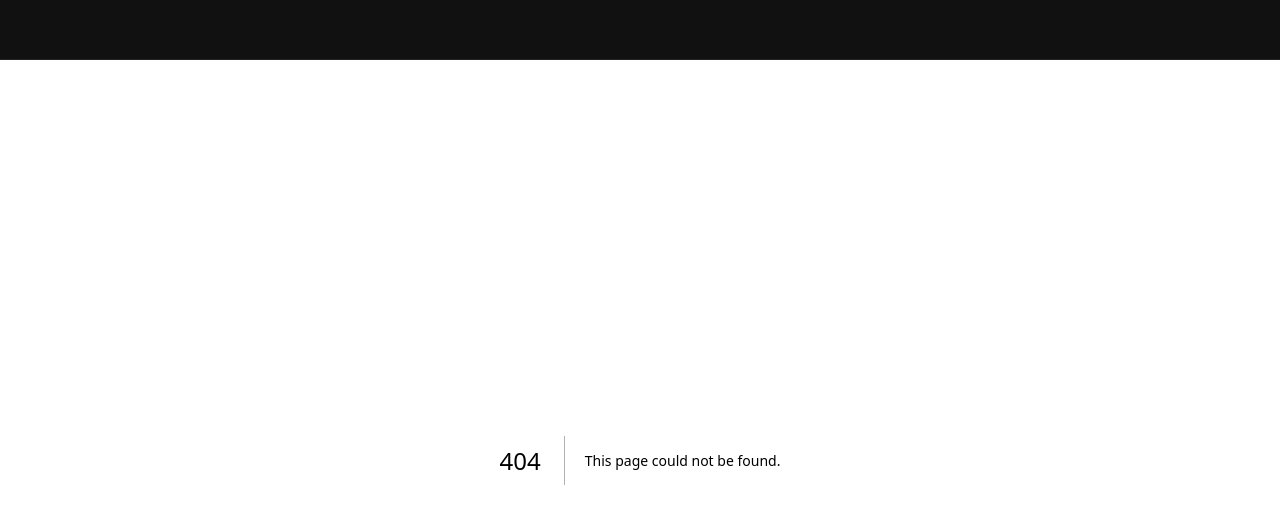
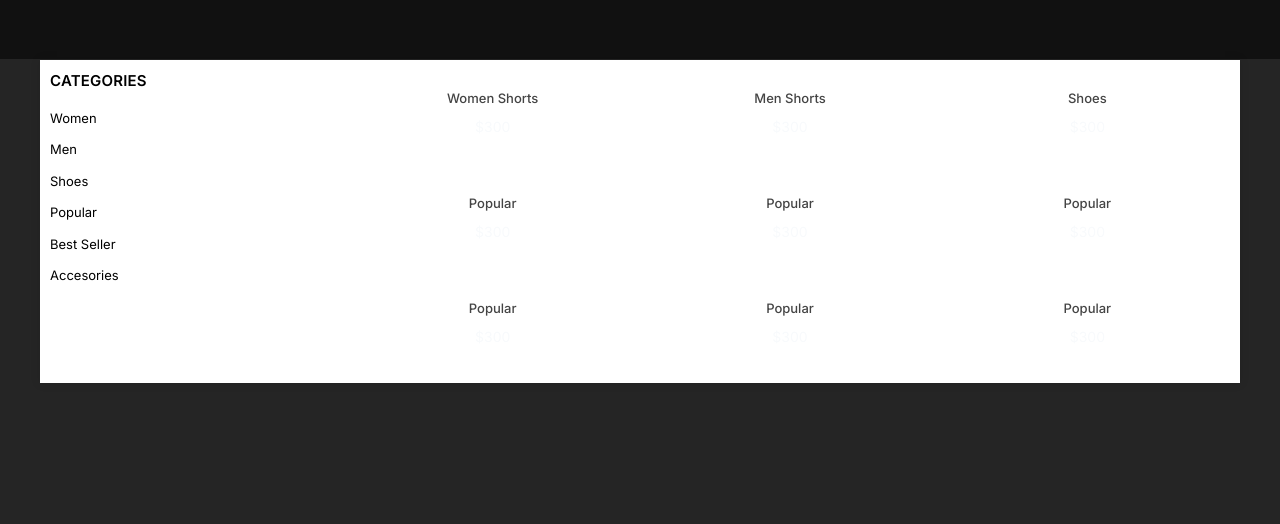
Before and after one commit to heqing0712/next-ts-builder, a Next.js app: page /products in a window 1280 px wide. Before the commit this address had no page. Shown: the top 524 px of the page. Built offline with nearby package versions, Linux system fonts and the light colour scheme.

Commit message:
feat:增加产品列表模版

```diff
--- a/package.json
+++ b/package.json
@@ -22,6 +22,7 @@
     "react-dom": "^18",
     "react-map-interaction": "^2.1.0",
     "react-resizable-panels": "^2.0.19",
+    "react-transition-group": "^4.4.5",
     "sass": "^1.77.2",
     "tailwind-merge": "^2.3.0",
     "tailwindcss-animate": "^1.0.7"
--- /dev/null
+++ b/src/app/products/page.tsx
@@ -0,0 +1,79 @@
+"use client";
+import "./../scss/products.scss";
+import React, { useLayoutEffect, useState } from "react";
+// import GradientBgImage from '@/components/products/GradientBgImage';
+export default function Products() {
+  const pdCategory = [
+    { name: 'Women', link: '/collections/women' },
+    { name: 'Men', link: '/collections/men' },
+    { name: 'Shoes', link: '/collections/shoes' },
+    { name: 'Popular', link: '/collections/Popular' },
+    { name: 'Best Seller', link: '/collections/bestSeller' },
+    { name: 'Accesories', link: '/collections/accesories' }
+  ]
+  const pdList = [
+    { name: 'Women Shorts', link: '/collections/women', price: '$300', img1: 'https://avon-demo.myshopify.com/cdn/shop/products/1_ad3b5994-221c-4300-86d8-9d8cf96459ed_350x.jpg?v=1561438589', img2: '//avon-demo.myshopify.com/cdn/shop/products/6_1436d4cd-cab1-41e2-b61c-cb659d54f29e_550x.jpg' },
+    { name: 'Men Shorts', link: '/collections/men', price: '$300' },
+    { name: 'Shoes', link: '/collections/shoes', price: '$300' },
+    { name: 'Popular', link: '/collections/Popular', price: '$300' },
+    { name: 'Popular', link: '/collections/Popular', price: '$300' },
+    { name: 'Popular', link: '/collections/Popular', price: '$300' },
+    { name: 'Popular', link: '/collections/Popular', price: '$300' },
+    { name: 'Popular', link: '/collections/Popular', price: '$300' },
+    { name: 'Popular', link: '/collections/Popular', price: '$300' }
+  ]
+  const list = [
+    { bgImage: 'red 0%' },
+    { bgImage: 'orange 50%' },
+    { bgImage: 'yellow 100%' },
+  ];
+
+  let showDetailsIndex = ''
+
+  const handleMove = (img: string) => {
+    showDetailsIndex = img
+  }
+  const handleOut = (img: string) => {
+    showDetailsIndex = img
+  }
+  const listItems = pdCategory.map(product =>
+    (<li key={product.name} className="lvl-1">
+        <a href={product.link} className="site-nav">{ product.name }</a>
+    </li>)
+  )
+
+  const producgItems = pdList.map(product =>(
+    <div className="gitem" key={product.name}>
+        {/* <div className="gitem-img" style={{
+          backgroundImage: URL(product.img1)
+        }}
+        onMouseOver={handleMove(product.img2)}
+        onMouseOut={handleOut(product.img1)}></div> */}
+        <div className="details">
+          <a href="">{ product.name }</a>
+          <div className="grid-view-item__meta">
+            <span className="pr_price">{ product.price }</span>
+          </div>
+          <div className="gridSwatches"></div>
+        </div>
+      </div>
+  ))
+  return (
+    <div className="content">
+      <div className="sidebar">
+        <div className="title">CATEGORIES</div>
+        <div className="widget-content">
+          <ul className="sidebar_cate">
+            { listItems }
+          </ul>
+        </div>
+      </div>
+      <div className="productList grid grid-cols-3 gap-3">
+        {producgItems}
+        {/* <div>
+          <GradientBgImage list={list} />
+        </div> */}
+      </div>
+    </div>
+  )
+}
--- /dev/null
+++ b/src/app/scss/products.scss
@@ -0,0 +1,98 @@
+.content {
+  display: flex;
+  justify-content: space-between;
+  flex-wrap: wrap;
+  margin: 0 10px;
+  padding: 10px;
+  background-color: #fff;
+  box-shadow: 0 0 10px rgba(0, 0, 0, 0.1);
+  width: 100%;
+  max-width: 1200px;
+  margin: 0 auto;
+  .sidebar {
+    width: 300px;
+    transition: all 0.3s ease-in-out;
+    .title {
+      color: #000;
+      font-family: var(--ft1);
+      font-size: 15px;
+      margin-bottom: 10px;
+      font-weight: 600;
+      text-transform: uppercase;
+      letter-spacing: 0.2px;
+      position: relative;
+    }
+    ul.sidebar_cate li {
+      padding: 6px 0;
+      a {
+        color: #000;
+        display: flex;
+        justify-content: space-between;
+        font-size: 13px;
+        font-weight: normal;
+      }
+    }
+  }
+  .productList {
+    width: calc(100% - 300px);
+    // display: grid;
+    // grid-template-columns: repeat(3, 1fr);
+    .gitem {
+      padding: 0 10px;
+      cursor: pointer;
+      .gitem-img {
+        display: block;
+        position: relative;
+        padding-bottom: 130%;
+        background-position: center center;
+        background-size: cover;
+        background-repeat: no-repeat;
+        transition: opacity ease-out 0.4s;
+        background-image: var(bgImage);
+        transition: background-image 0.5s ease; /* 可选的过渡效果 */
+      }
+      /* .product {
+        position: relative;
+        overflow: hidden;
+        border: 1px solid #ccc;
+        border-radius: 5px;
+        box-shadow: 0 2px 5px rgba(0, 0, 0, 0.1);
+        transition: box-shadow 0.3s ease;
+      } */
+
+      img {
+        max-width: 100%;
+        height: auto;
+        transition: transform 0.3s ease;
+      }
+      .details-img {
+        position: absolute;
+        top: 0;
+        left: 0;
+        opacity: 0;
+        transition: opacity 0.3s ease;
+      }
+
+      &:hover .details-img {
+        opacity: 1;
+      }
+    }
+    .details {
+      padding: 15px 10px;
+      text-align: center;
+      a {
+        color: #444;
+        font-size: 13px;
+        text-transform: none;
+        font-weight: 500;
+      }
+      .grid-view-item__meta {
+        margin: 5px 0 10px;
+        .pr_price {
+          font-size: 14px;
+          display: inline-block;
+        }
+      }
+    }
+  }
+}
--- /dev/null
+++ b/src/components/products/GradientBgImage.js
@@ -0,0 +1,31 @@
+import React, { useRef } from 'react';
+import { CSSTransitionGroup } from 'react-transition-group';
+
+const GradientBgImage = ({ list }) => {
+  const bgImageRef = useRef(null);
+
+  const changeBgImage = (bgImage) => {
+    bgImageRef.current.style.backgroundImage = `linear-gradient(${bgImage})`;
+  };
+
+  return (
+    <CSSTransitionGroup>
+      {list.map((item, index) => (
+        <div
+          key={index}
+          ref={bgImageRef}
+          style={{
+            width: '100%',
+            height: '100px',
+            backgroundImage: `linear-gradient(${item.bgImage})`,
+            transition: 'background-image 0.3s ease',
+          }}
+        >
+          {/* 你的内容 */}
+        </div>
+      ))}
+    </CSSTransitionGroup>
+  );
+};
+
+export default GradientBgImage;
```
Also changed, not shown: 1 other file (tests, documents, lock files or other folders).
